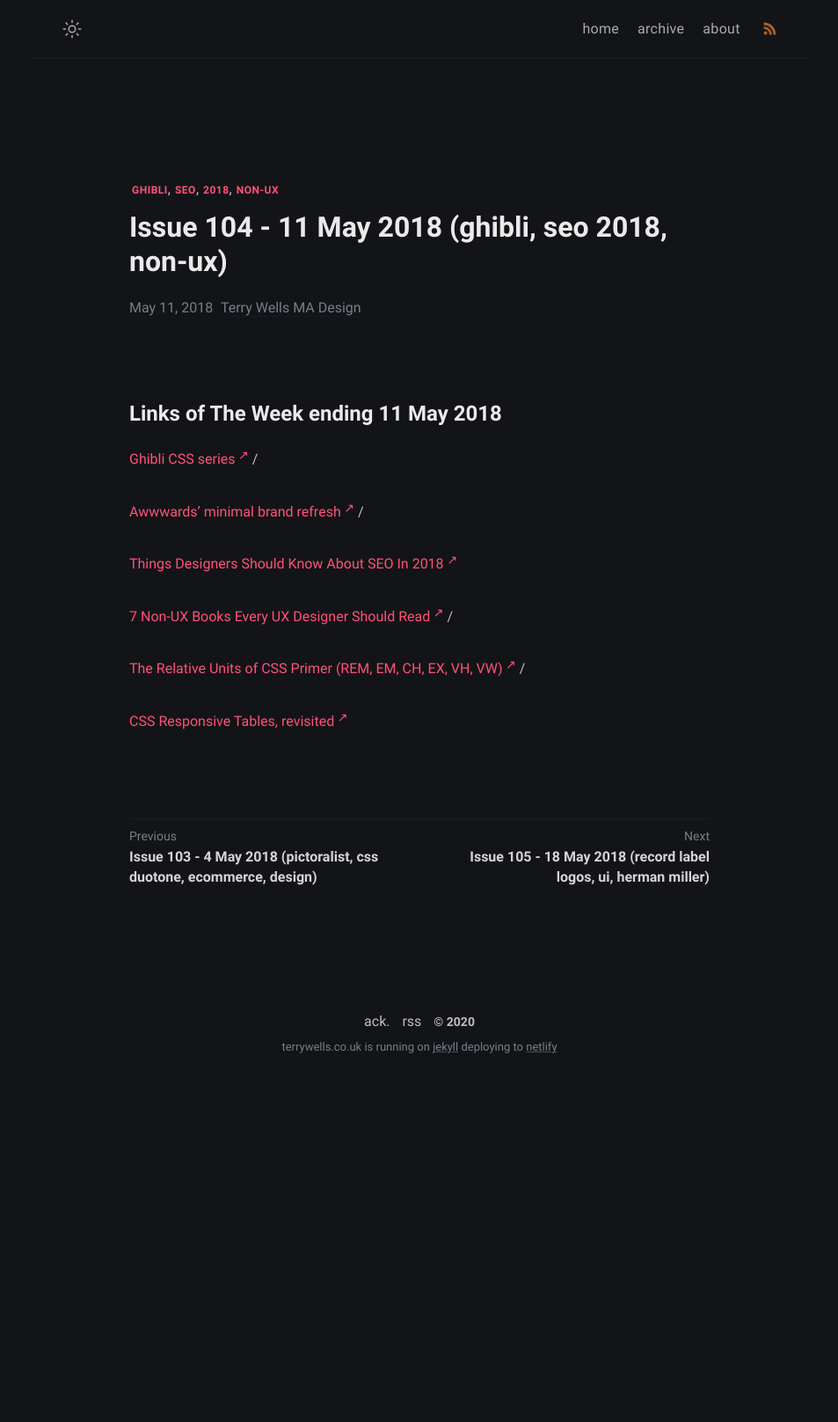
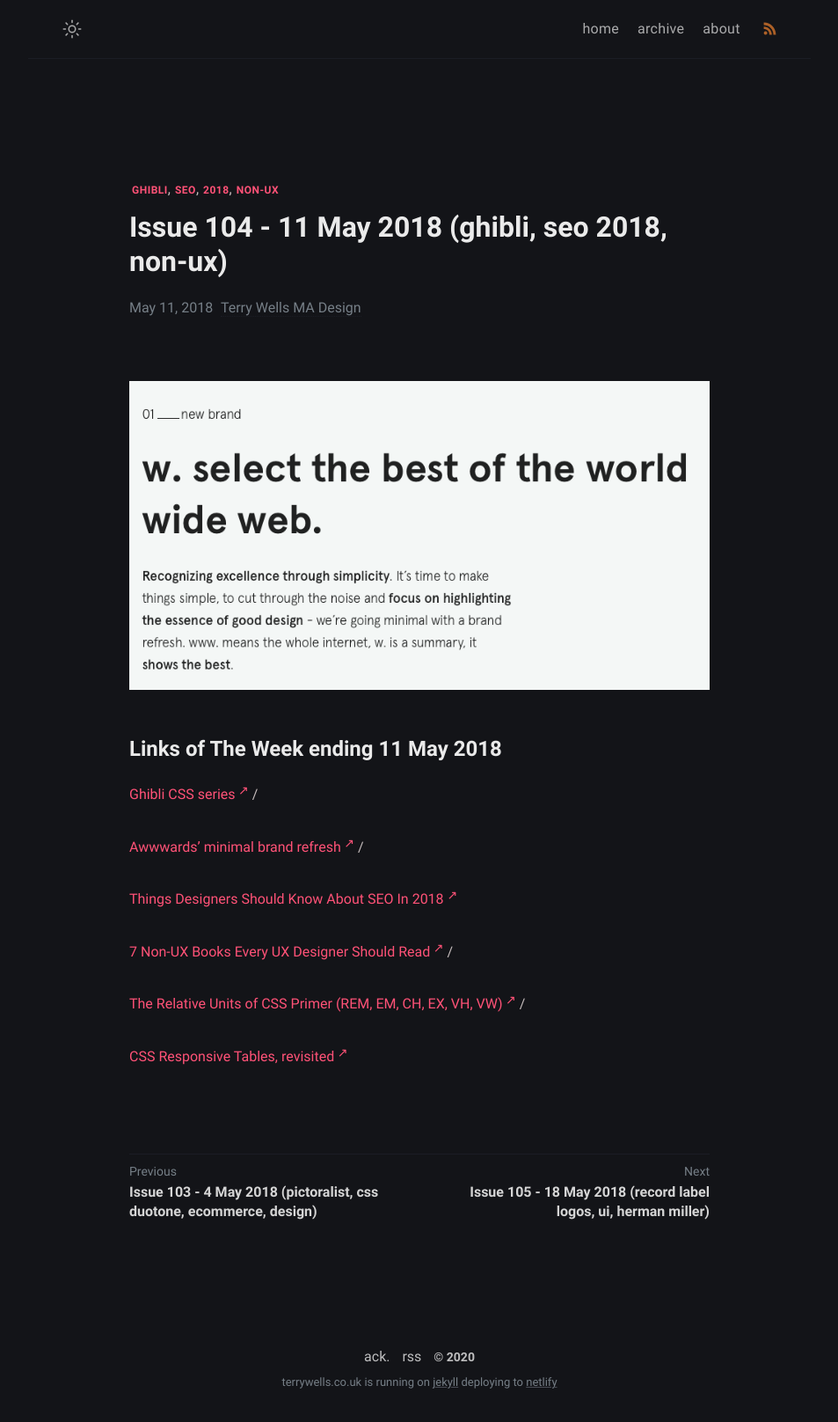
Before and after one commit to wristtattoo/jekyll-klise, a Jekyll site: the page built from _posts/2020-11-03-issue-104-11-may-2018-ghibli-seo-2018-non-ux.md, in a window 1280 px wide. Shown: the whole page at 88% size, without its empty margins (163-1116 px from the left). Built offline with Jekyll 4.4.1, drawn with Linux system fonts in a browser that asks for light colours; a script that is not in the unit is left out; before the commit the page ends 1235 px from its top, so only the background shows below that.

Commit message:
Update Links of The Week “2020-11-03-issue-104-11-may-2018-ghibli-seo-2018-non-ux”

```diff
--- a/_posts/2020-11-03-issue-104-11-may-2018-ghibli-seo-2018-non-ux.md
+++ b/_posts/2020-11-03-issue-104-11-may-2018-ghibli-seo-2018-non-ux.md
@@ -4,6 +4,8 @@ title: Issue 104 - 11 May 2018 (ghibli, seo 2018, non-ux)
 tags: ghibli seo 2018 non-ux
 date: 2018-05-11T12:56:44.540Z
 ---
+![Ghibli CSS series](/assets/uploads/issue-104.png "Ghibli CSS series")
+
 # Links of The Week ending 11 May 2018
 
 <a href="https://codepen.io/chilliconcode/pens/tags/?selected_tag=ghibli" title="Ghibli CSS series" alt="Ghibli CSS series" target="_blank">Ghibli CSS series</a> /
```
Also changed, not shown: assets/uploads/issue-104.png (added).
